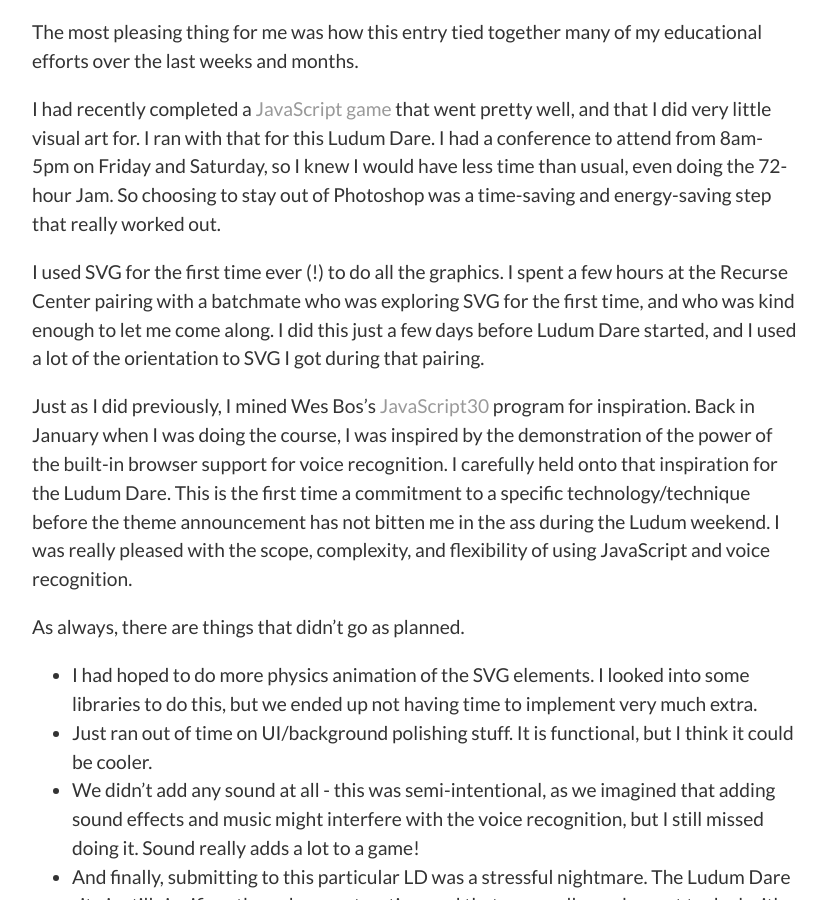
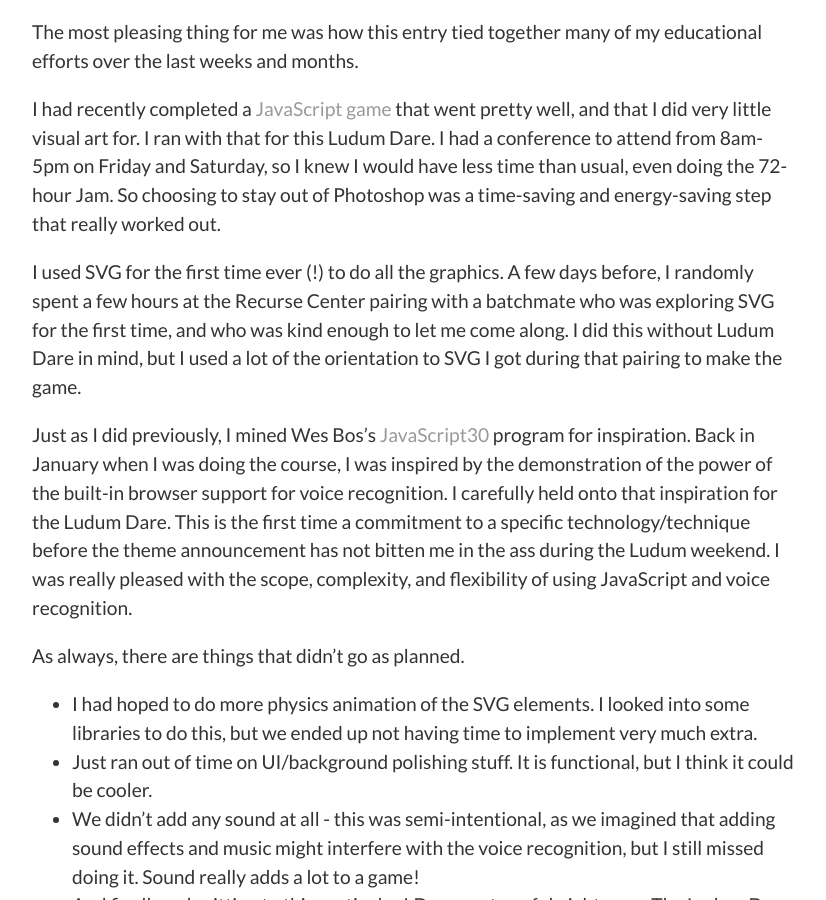
Before and after one commit to katieamazing/katieamazing.github.io, a Jekyll site: the page built from _posts/2017-04-25-LD38.md, in a window 1280 px wide and 900 px high, scrolled down 1257 px. Shown: the whole window, without its empty margins (224-1050 px from the left). Built offline with Jekyll 4.4.1, drawn with Linux system fonts in a browser that asks for light colours.

Commit message:
Update 2017-04-25-LD38.md

```diff
--- a/_posts/2017-04-25-LD38.md
+++ b/_posts/2017-04-25-LD38.md
@@ -19,7 +19,7 @@
 
 I had recently completed a [JavaScript game](http://katieamazing.com/blog/2017/02/24/moon-sugar) that went pretty well, and that I did very little visual art for. I ran with that for this Ludum Dare. I had a conference to attend from 8am-5pm on Friday and Saturday, so I knew I would have less time than usual, even doing the 72-hour Jam. So choosing to stay out of Photoshop was a time-saving and energy-saving step that really worked out.
 
-I used SVG for the first time ever (!) to do all the graphics. I spent a few hours at the Recurse Center pairing with a batchmate who was exploring SVG for the first time, and who was kind enough to let me come along. I did this just a few days before Ludum Dare started, and I used a lot of the orientation to SVG I got during that pairing.
+I used SVG for the first time ever (!) to do all the graphics. A few days before, I randomly spent a few hours at the Recurse Center pairing with a batchmate who was exploring SVG for the first time, and who was kind enough to let me come along. I did this without Ludum Dare in mind, but I used a lot of the orientation to SVG I got during that pairing to make the game.
 
 Just as I did previously, I mined Wes Bos's [JavaScript30](https://javascript30.com/) program for inspiration. Back in January when I was doing the course, I was inspired by the demonstration of the power of the built-in browser support for voice recognition. I carefully held onto that inspiration for the Ludum Dare. This is the first time a commitment to a specific technology/technique before the theme announcement has not bitten me in the ass during the Ludum weekend. I was really pleased with the scope, complexity, and flexibility of using JavaScript and voice recognition.
 
```
